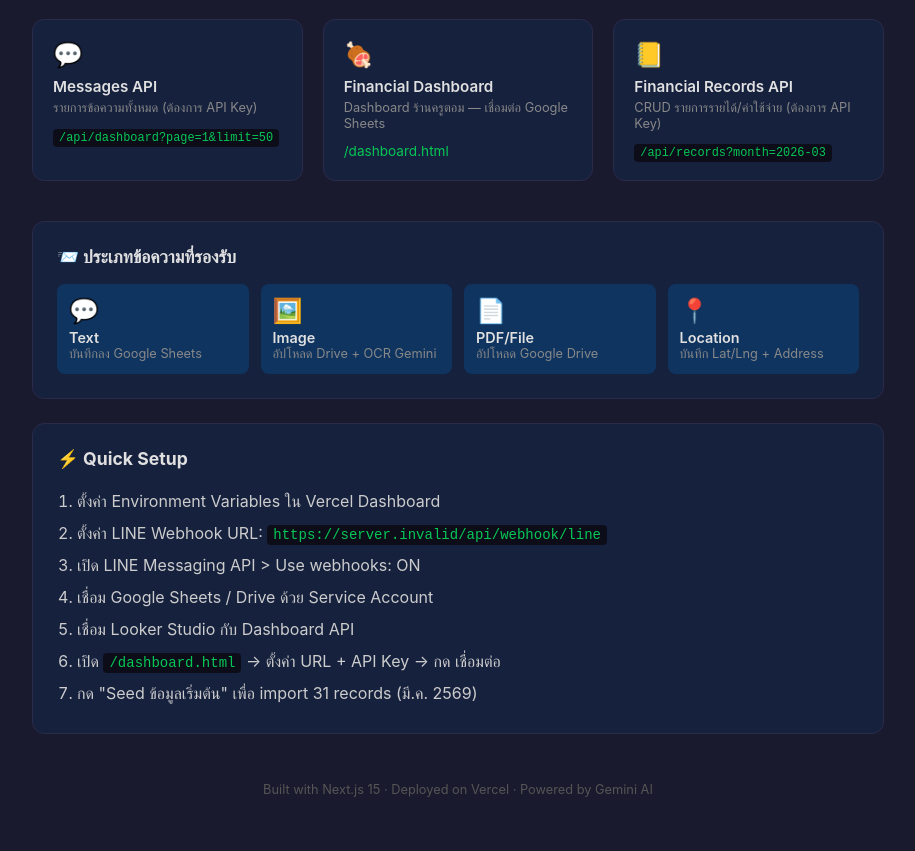
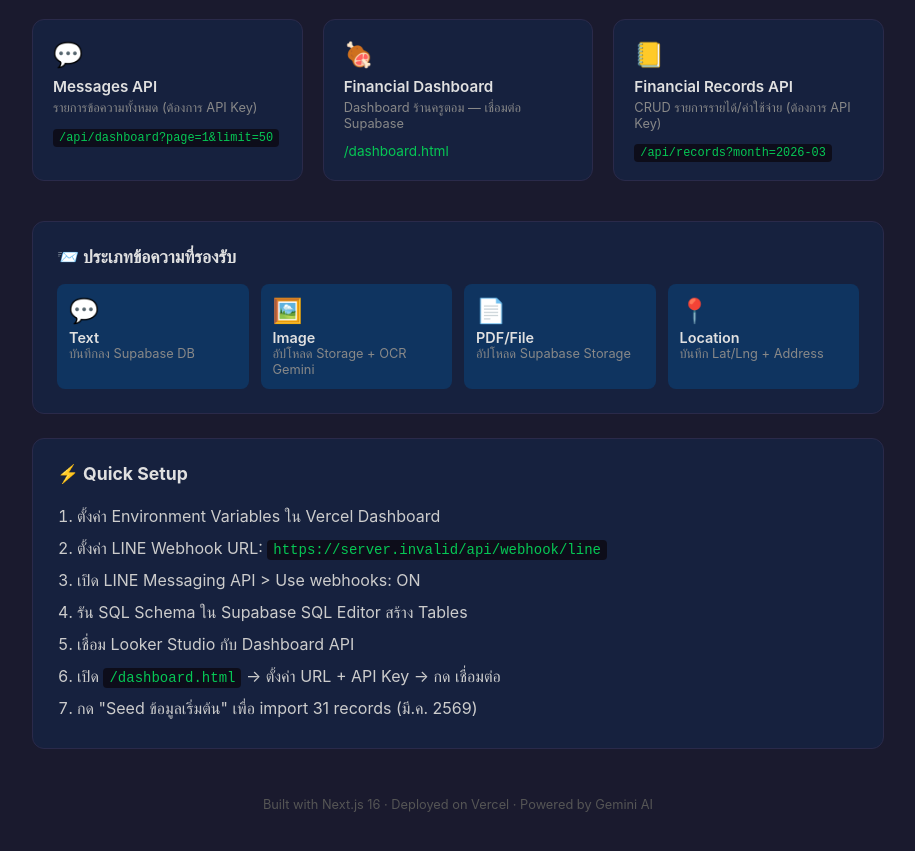
Before and after one commit to PICDEV-collap/line-dashboard-bot, a Next.js app: page / in a window 1280 px wide. Shown: the part 485-1336 px from the top of the page, without its empty margins (182-1097 px from the left). Built offline with nearby package versions, Linux system fonts and the light colour scheme; no server answers.

Commit message:
fix: update page.tsx - replace Google Sheets/Drive references with Supabase

```diff
--- a/src/app/page.tsx
+++ b/src/app/page.tsx
@@ -82,7 +82,7 @@
         <Card
           title="Financial Dashboard"
           icon="🍖"
-          description="Dashboard ร้านครูตอม — เชื่อมต่อ Google Sheets"
+          description="Dashboard ร้านครูตอม — เชื่อมต่อ Supabase"
           value={<a href="/dashboard.html" target="_blank" rel="noopener noreferrer">/dashboard.html</a>}
         />
         <Card
@@ -108,9 +108,9 @@
         </h2>
         <div style={{ display: "grid", gridTemplateColumns: "repeat(auto-fit, minmax(180px, 1fr))", gap: "0.75rem" }}>
           {[
-            { icon: "💬", type: "Text", desc: "บันทึกลง Google Sheets" },
-            { icon: "🖼️", type: "Image", desc: "อัปโหลด Drive + OCR Gemini" },
-            { icon: "📄", type: "PDF/File", desc: "อัปโหลด Google Drive" },
+            { icon: "💬", type: "Text", desc: "บันทึกลง Supabase DB" },
+            { icon: "🖼️", type: "Image", desc: "อัปโหลด Storage + OCR Gemini" },
+            { icon: "📄", type: "PDF/File", desc: "อัปโหลด Supabase Storage" },
             { icon: "📍", type: "Location", desc: "บันทึก Lat/Lng + Address" },
           ].map((item) => (
             <div
@@ -152,7 +152,7 @@
             <code>{webhookUrl}</code>
           </li>
           <li>เปิด LINE Messaging API &gt; Use webhooks: ON</li>
-          <li>เชื่อม Google Sheets / Drive ด้วย Service Account</li>
+          <li>รัน SQL Schema ใน Supabase SQL Editor สร้าง Tables</li>
           <li>เชื่อม Looker Studio กับ Dashboard API</li>
           <li>เปิด <code>/dashboard.html</code> → ตั้งค่า URL + API Key → กด เชื่อมต่อ</li>
           <li>กด &quot;Seed ข้อมูลเริ่มต้น&quot; เพื่อ import 31 records (มี.ค. 2569)</li>
@@ -167,7 +167,7 @@
           fontSize: "0.8rem",
         }}
       >
-        Built with Next.js 15 · Deployed on Vercel · Powered by Gemini AI
+        Built with Next.js 16 · Deployed on Vercel · Powered by Gemini AI
       </footer>
     </main>
   );
```
